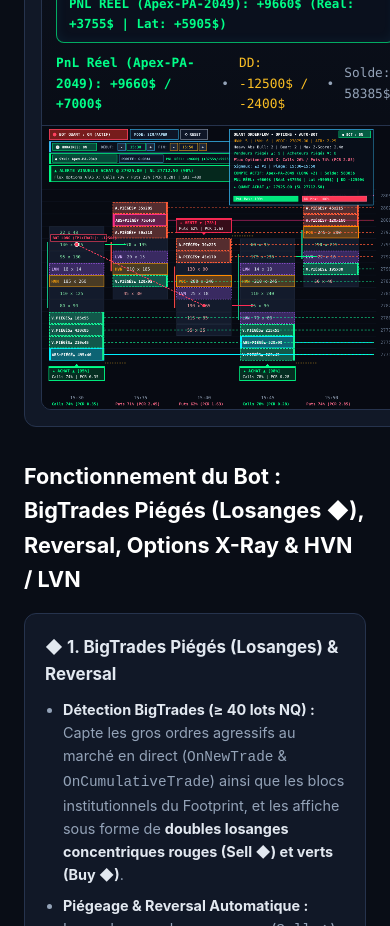
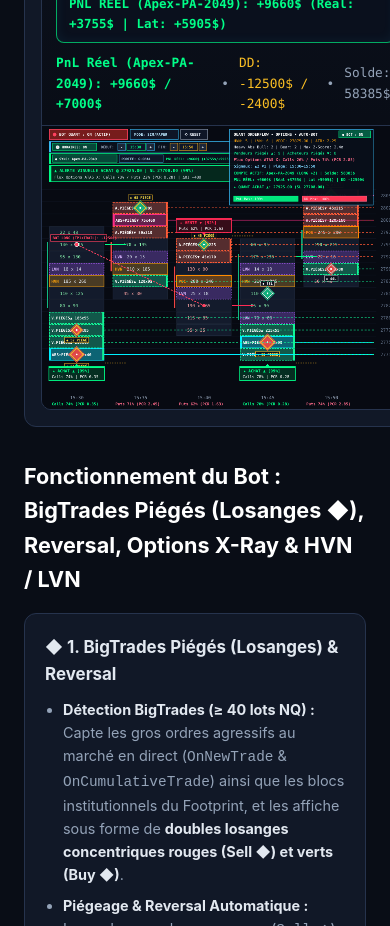
Before and after one commit to Xerro20/j-aimerais-un-indicateur-deja-compile-po, a plain HTML site: page index.html in a window 390 px wide. Shown: the part 3620-4546 px from the top of the page. Drawn offline with Linux system fonts and the light colour scheme.

Commit message:
Work from the phone

```diff
--- a/index.html
+++ b/index.html
@@ -1310,6 +1310,78 @@
           }
         });
 
+        // Draw BigTrades Concentric Diamonds (◆) on Bar (matching ATAS X BigTradesReversalOptionsBot)
+        let hasBigTradeBullTrap = false;
+        let hasBigTradeBearTrap = false;
+        let bigTradeDomLots = 0;
+
+        if (bar.bigTrades && bar.bigTrades.length > 0) {
+          bar.bigTrades.forEach(bt => {
+            if (bt.lots < bigTradeMinLots) return;
+            if (bt.trapped && !bt.isBuy && isBullBar && bar.closeIdx < bt.rowIdx) {
+              hasBigTradeBullTrap = true;
+              bigTradeDomLots = Math.max(bigTradeDomLots, bt.lots);
+            } else if (bt.trapped && bt.isBuy && !isBullBar && bar.closeIdx > bt.rowIdx) {
+              hasBigTradeBearTrap = true;
+              bigTradeDomLots = Math.max(bigTradeDomLots, bt.lots);
+            }
+
+            if (!showBigTrades) return;
+            const yCenter = topPad + bt.rowIdx * rowH + rowH / 2;
+            const halfR = Math.min(18, Math.max(10, Math.round(10 + (bt.lots - bigTradeMinLots) * 0.14)));
+            const outerR = halfR + 4;
+            const fillCol = bt.isBuy ? "rgba(16, 185, 129, 0.88)" : "rgba(239, 68, 68, 0.88)";
+            const glowCol = bt.isBuy ? "rgba(16, 185, 129, 0.35)" : "rgba(239, 68, 68, 0.35)";
+            const borderCol = bt.trapped ? "#fbbf24" : "#ffffff";
+
+            // Outer diamond glow
+            ctx.fillStyle = glowCol;
+            ctx.beginPath();
+            ctx.moveTo(xMid, yCenter - outerR);
+            ctx.lineTo(xMid + outerR, yCenter);
+            ctx.lineTo(xMid, yCenter + outerR);
+            ctx.lineTo(xMid - outerR, yCenter);
+            ctx.closePath();
+            ctx.fill();
+            ctx.strokeStyle = bt.isBuy ? "#10b981" : "#ef4444";
+            ctx.lineWidth = 1.3;
+            ctx.stroke();
+
+            // Inner core diamond
+            ctx.fillStyle = fillCol;
+            ctx.beginPath();
+            ctx.moveTo(xMid, yCenter - halfR);
+            ctx.lineTo(xMid + halfR, yCenter);
+            ctx.lineTo(xMid, yCenter + halfR);
+            ctx.lineTo(xMid - halfR, yCenter);
+            ctx.closePath();
+            ctx.fill();
+            ctx.strokeStyle = borderCol;
+            ctx.lineWidth = bt.trapped ? 2.2 : 1.4;
+            ctx.stroke();
+
+            // Center white dot
+            ctx.fillStyle = "#ffffff";
+            ctx.beginPath();
+            ctx.arc(xMid, yCenter, 2.2, 0, Math.PI * 2);
+            ctx.fill();
+
+            // Lot pill tag
+            const lbl = bt.trapped ? `◆ ${bt.lots} PIÉGÉ` : `◆ ${bt.lots}L`;
+            ctx.font = "bold 8.5px Consolas, monospace";
+            const tw = ctx.measureText(lbl).width + 8;
+            const lx = xMid - tw / 2;
+            const ly = bt.isBuy ? (yCenter - outerR - 14) : (yCenter + outerR + 2);
+            ctx.fillStyle = "rgba(10, 15, 28, 0.92)";
+            ctx.fillRect(lx, ly, tw, 13);
+            ctx.strokeStyle = borderCol;
+            ctx.lineWidth = 1;
+            ctx.strokeRect(lx, ly, tw, 13);
+            ctx.fillStyle = bt.trapped ? "#fde047" : "#ffffff";
+            ctx.fillText(lbl, lx + 4, ly + 9.5);
+          });
+        }
+
         // Check if current bar falls inside the Bot Schedule Window
         const barInSched = isBarInSchedule(bar.time, startStr, endStr);
         if (chartScheduleEnabled && !barInSched) {
@@ -1317,21 +1389,23 @@
           ctx.fillRect(xLeft, topPad, cellW, prices.length * rowH);
         }
 
-        // Evaluate Visual Buy / Sell Signal taking into account ATAS X Options Flow, Trapped Traders & HVN/LVN
+        // Evaluate Visual Buy / Sell Signal taking into account BigTrades Piégés (◆), Reversal, Options X-Ray & HVN/LVN
         if (showBuySell) {
           const hasBullHvnLvn = barHasHvnSupport && barHasBullLvnRej && isBullBar;
           const hasBearHvnLvn = barHasHvnRes && barHasBearLvnRej && !isBullBar;
-          const hasBull = barAbsSide > 0 || barTrapSide > 0 || hasBullHvnLvn;
-          const hasBear = barAbsSide < 0 || barTrapSide < 0 || hasBearHvnLvn;
-          const effOptFloor = barTrapSide !== 0 ? Math.min(optDom, 50) : optDom;
+          const hasBull = hasBigTradeBullTrap || barAbsSide > 0 || barTrapSide > 0 || hasBullHvnLvn;
+          const hasBear = hasBigTradeBearTrap || barAbsSide < 0 || barTrapSide < 0 || hasBearHvnLvn;
+          const effOptFloor = (hasBigTradeBullTrap || hasBigTradeBearTrap || barTrapSide !== 0) ? Math.min(optDom, 50) : optDom;
 
           if (hasBull && !hasBear && bar.callPct >= effOptFloor) {
             totalBuySignals++;
-            const score = Math.min(98, 68 + Math.round((bar.callPct - 50) * 0.8) + (barAbsSide > 0 && barTrapSide > 0 ? 8 : 0) + (barHasBullLvnRej ? 4 : 0));
+            const score = Math.min(99, 72 + Math.round((bar.callPct - 50) * 0.8) + (hasBigTradeBullTrap ? 10 : 0) + (barAbsSide > 0 && barTrapSide > 0 ? 6 : 0) + (barHasBullLvnRej ? 4 : 0));
             const structTag = barHasBullLvnRej ? "HVN+LVN▲" : "HVN/POC▲";
-            const reasonStr = (barAbsSide > 0 && barTrapSide > 0)
-              ? `ABS▲+V.PIÉGÉS▲ + ${structTag}`
-              : (barTrapSide > 0 ? `V.PIÉGÉS▲ + ${structTag}` : (barAbsSide > 0 ? `ABS BID▲ + ${structTag}` : `${structTag} REJECT`));
+            const reasonStr = hasBigTradeBullTrap
+              ? `◆ BIGTRADE PIÉGÉ (${bigTradeDomLots}L) + REVERSAL▲ + ${structTag}`
+              : ((barAbsSide > 0 && barTrapSide > 0)
+                ? `ABS▲+V.PIÉGÉS▲ + ${structTag}`
+                : (barTrapSide > 0 ? `V.PIÉGÉS▲ + ${structTag}` : (barAbsSide > 0 ? `ABS BID▲ + ${structTag}` : `${structTag} REJECT`)));
             const sig = {
               barIdx: bIdx,
               barTime: bar.time,
@@ -1342,7 +1416,7 @@
               entryIdx: bar.closeIdx,
               stopIdx: Math.min(prices.length - 1, bar.lowIdx + 1),
               entryPrice: prices[bar.closeIdx],
-              stopPrice: (prices[bar.lowIdx] - 0.50),
+              stopPrice: (prices[bar.lowIdx] - 5.00),
               lowIdx: bar.lowIdx,
               highIdx: bar.highIdx,
               score,
@@ -1351,17 +1425,21 @@
               pcr: bar.pcr,
               oiDelta: bar.oiDelta,
               sweeps: bar.sweeps,
+              isBigTradeReversal: hasBigTradeBullTrap,
+              bigTradeLots: bigTradeDomLots,
               reason: reasonStr
             };
             lastTradeSignal = sig;
             tradeSignalsToDraw.push(sig);
           } else if (hasBear && !hasBull && bar.putPct >= effOptFloor) {
             totalSellSignals++;
-            const score = Math.min(98, 68 + Math.round((bar.putPct - 50) * 0.8) + (barAbsSide < 0 && barTrapSide < 0 ? 8 : 0) + (barHasBearLvnRej ? 4 : 0));
+            const score = Math.min(99, 72 + Math.round((bar.putPct - 50) * 0.8) + (hasBigTradeBearTrap ? 10 : 0) + (barAbsSide < 0 && barTrapSide < 0 ? 6 : 0) + (barHasBearLvnRej ? 4 : 0));
             const structTag = barHasBearLvnRej ? "HVN+LVN▼" : "HVN/POC▼";
-            const reasonStr = (barAbsSide < 0 && barTrapSide < 0)
-              ? `ABS▼+A.PIÉGÉS▼ + ${structTag}`
-              : (barTrapSide < 0 ? `A.PIÉGÉS▼ + ${structTag}` : (barAbsSide < 0 ? `ABS ASK▼ + ${structTag}` : `${structTag} REJECT`));
+            const reasonStr = hasBigTradeBearTrap
+              ? `◆ BIGTRADE PIÉGÉ (${bigTradeDomLots}L) + REVERSAL▼ + ${structTag}`
+              : ((barAbsSide < 0 && barTrapSide < 0)
+                ? `ABS▼+A.PIÉGÉS▼ + ${structTag}`
+                : (barTrapSide < 0 ? `A.PIÉGÉS▼ + ${structTag}` : (barAbsSide < 0 ? `ABS ASK▼ + ${structTag}` : `${structTag} REJECT`)));
             const sig = {
               barIdx: bIdx,
               barTime: bar.time,
@@ -1372,7 +1450,7 @@
               entryIdx: bar.closeIdx,
               stopIdx: Math.max(0, bar.highIdx - 1),
               entryPrice: prices[bar.closeIdx],
-              stopPrice: (prices[bar.highIdx] + 0.50),
+              stopPrice: (prices[bar.highIdx] + 5.00),
               lowIdx: bar.lowIdx,
               highIdx: bar.highIdx,
               score,
@@ -1381,6 +1459,8 @@
               pcr: bar.pcr,
               oiDelta: bar.oiDelta,
               sweeps: bar.sweeps,
+              isBigTradeReversal: hasBigTradeBearTrap,
+              bigTradeLots: bigTradeDomLots,
               reason: reasonStr
             };
             lastTradeSignal = sig;
```
